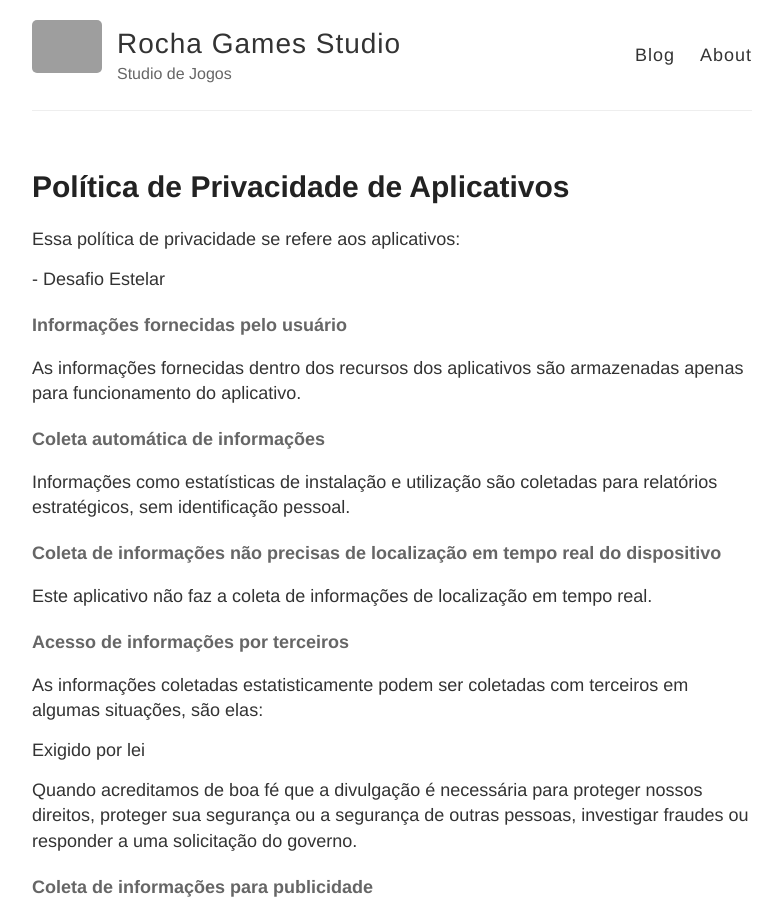
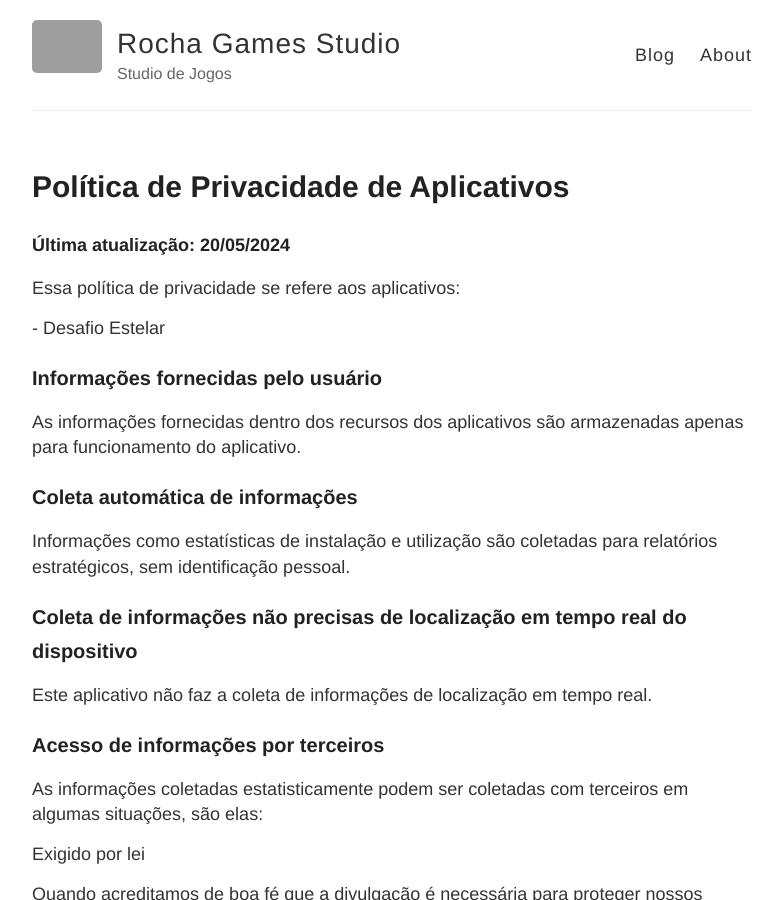
Before and after one commit to StudioRockGames/studiorockgames.github.io, a Jekyll site: the page built from politica-de-privacidade-de-aplicativos.md, in a window 1280 px wide and 900 px high. Shown: the whole window, without its empty margins (248-1030 px from the left). Built offline with Jekyll 4.4.1, drawn with Linux system fonts in a browser that asks for light colours; grey boxes are pictures that could not be loaded.

Commit message:
Update politica-de-privacidade-de-aplicativos.md

```diff
--- a/politica-de-privacidade-de-aplicativos.md
+++ b/politica-de-privacidade-de-aplicativos.md
@@ -4,26 +4,27 @@ title: Política de Privacidade de Aplicativos
 permalink: /politica-de-privacidade-de-aplicativos/
 ---
 
+<h5>Última atualização: 20/05/2024</h5>
 <p>Essa política de privacidade se refere aos aplicativos:</p>
 <p>- Desafio Estelar</p>
-<h4>Informações fornecidas pelo usuário</h4>
+<h3>Informações fornecidas pelo usuário</h3>
 <p>As informações fornecidas dentro dos recursos dos aplicativos são armazenadas apenas para funcionamento do aplicativo.</p>
-<h4>Coleta automática de informações</h4>
+<h3>Coleta automática de informações</h3>
 <p>Informações como estatísticas de instalação e utilização são coletadas para relatórios estratégicos, sem identificação pessoal.</p>
-<h4>Coleta de informações não precisas de localização em tempo real do dispositivo</h4>
+<h3>Coleta de informações não precisas de localização em tempo real do dispositivo</h3>
 <p>Este aplicativo não faz a coleta de informações de localização em tempo real.</p>
-<h4>Acesso de informações por terceiros</h4>
+<h3>Acesso de informações por terceiros</h3>
 <p>As informações coletadas estatisticamente podem ser coletadas com terceiros em algumas situações, são elas:</p>
 <p>Exigido por lei</p>
 <p>Quando acreditamos de boa fé que a divulgação é necessária para proteger nossos direitos, proteger sua segurança ou a segurança de outras pessoas, investigar fraudes ou responder a uma solicitação do governo.</p>
-<h4>Coleta de informações para publicidade</h4>
+<h3>Coleta de informações para publicidade</h3>
 <p>Informações coletadas pelo Aplicativo para publicidade, incluindo, mas não se limitando, o ID de identificação exclusivo do seu dispositivo móvel e seu número de telefone celular. Para proteger o anonimato dessas informações, usamos uma tecnologia de criptografia para ajudar a garantir que esses terceiros não possam identificá-lo pessoalmente. Esses terceiros também podem obter informações anônimas sobre outros aplicativos que você baixou para seu dispositivo móvel, os sites para celular que você visita, suas informações de localização não precisas (por exemplo, seu CEP) e outras informações de localização não precisas para ajudar a analisar e servir publicidade direcionada anônima no aplicativo e em outros lugares.
-<h4>Dos direitos de exclusão</h4>
+<h3>Dos direitos de exclusão</h3>
 <p>Desative todas as coletas de informações desinstalando o Aplicativo: Você pode parar toda a coleta de informações pelo Aplicativo facilmente, desinstalando o Aplicativo. Você pode usar os processos de desinstalação padrão que podem estar disponíveis como parte de seu dispositivo móvel ou via mercado ou rede de aplicativos móveis.</p>
-<h4>Segurança</h4>
+<h3>Segurança</h3>
 <p>Estamos preocupados em proteger a confidencialidade de suas informações. Fornecemos proteções físicas, eletrônicas e processuais para proteger as informações que processamos e mantemos. Por favor, esteja ciente de que, embora nos empenhemos em fornecer segurança razoável para as informações que processamos e mantemos, nenhum sistema de segurança pode evitar todas as possíveis violações de segurança.</p>
-<h4>Alterações e Consentimento</h4>
+<h3>Alterações e Consentimento</h3>
 <p>Esta Política de Privacidade pode ser atualizada de tempos em tempos por qualquer motivo. Toda e qualquer alteração será publicada neste mesmo local. Recomenda-se que você consulte esta Política de Privacidade regularmente para quaisquer alterações, pois a instalação do aplicativo é considerado como aprovação de toda aceitação e as alterações das condições.</p>
-<h4>Sobre</h4>
+<h3>Sobre</h3>
 <p>Qualquer dúvida ou necessidade de alguma explicação mais detalhada entre em contato, envie um email diretamente para srockcontato@gmail.com</p>
 <p>STUDIOS ROCK</p>
```
